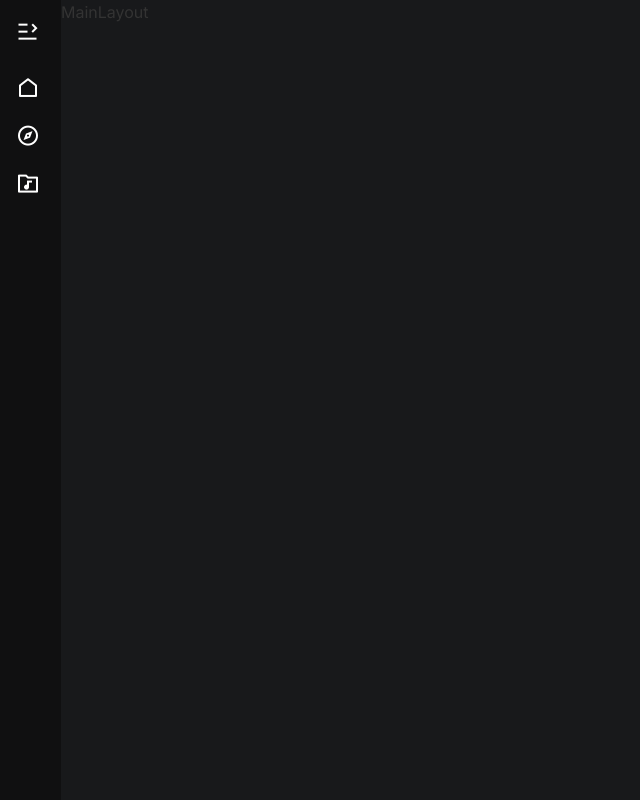
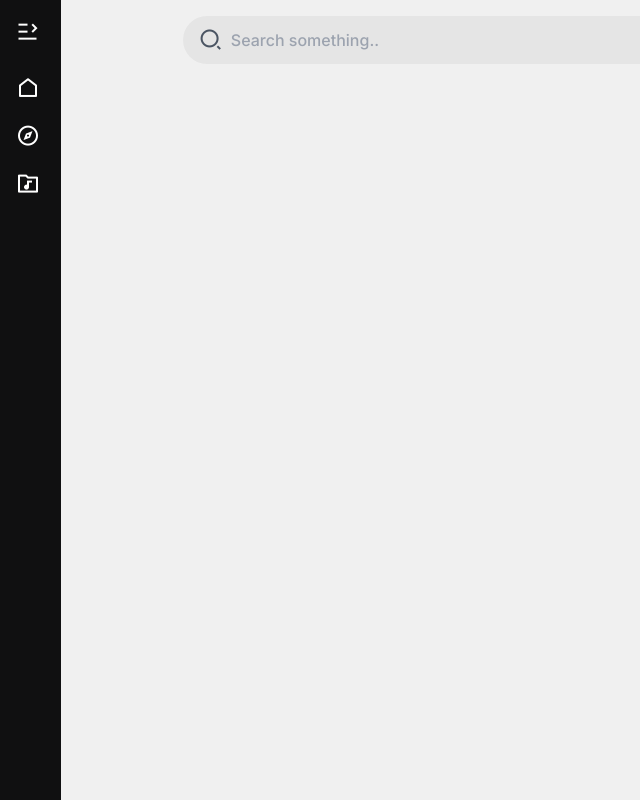
Before and after one commit to abhyuday911/NextJS-music-app-UI, a Next.js app: page / in a window 1280 px wide. Shown: the whole page, without its empty margins (0-640 px from the left). Built offline with nearby package versions, Linux system fonts and the light colour scheme.

Commit message:
chore:  create SearchBar component and update tailwind config

```diff
--- a/src/app/layout.tsx
+++ b/src/app/layout.tsx
@@ -16,7 +16,7 @@ export default function RootLayout({
 }>) {
   return (
     <html lang="en">
-      <body className={inter.className}>{children}</body>
+      <body className={inter.className} suppressHydrationWarning>{children}</body>
     </html>
   );
 }
--- a/src/components/mainLayout/MainLayout.tsx
+++ b/src/components/mainLayout/MainLayout.tsx
@@ -1,9 +1,12 @@
-import React from 'react'
+import React from "react";
+import SearchBar from "../../ui/searchBar/SearchBar";
 
 const MainLayout = () => {
   return (
-    <div className='bg-background-dark w-full'>MainLayout</div>
-  )
-}
+    <div className="w-full pl-16 lg:pl-0">
+      <SearchBar />
+    </div>
+  );
+};
 
-export default MainLayout
+export default MainLayout;
--- /dev/null
+++ b/src/ui/searchBar/SearchBar.tsx
@@ -0,0 +1,22 @@
+import React from "react";
+
+const SearchBar = () => {
+  return (
+    <div className="max-w-[80%] mx-auto my-4">
+      <div className="flex items-center w-full h-12 rounded-full focus-within:shadow-lg bg-neutral-200 overflow-hidden">
+        <div className="grid place-items-center h-full w-12 text-gray-600 p-4">
+          <i className="ri-search-2-line ri-xl"></i>
+        </div>
+
+        <input
+          className="peer h-full w-full outline-none text-base font-medium text-gray-700 pr-2 bg-neutral-200"
+          type="text"
+          id="search"
+          placeholder="Search something.."
+        />
+      </div>
+    </div>
+  );
+};
+
+export default SearchBar;
--- a/tailwind.config.ts
+++ b/tailwind.config.ts
@@ -4,6 +4,7 @@ const config: Config = {
   content: [
     "./src/pages/**/*.{js,ts,jsx,tsx,mdx}",
     "./src/components/**/*.{js,ts,jsx,tsx,mdx}",
+    "./src/ui/**/*.{js,ts,jsx,tsx,mdx}",
     "./src/app/**/*.{js,ts,jsx,tsx,mdx}",
   ],
   darkMode: "media",
```
